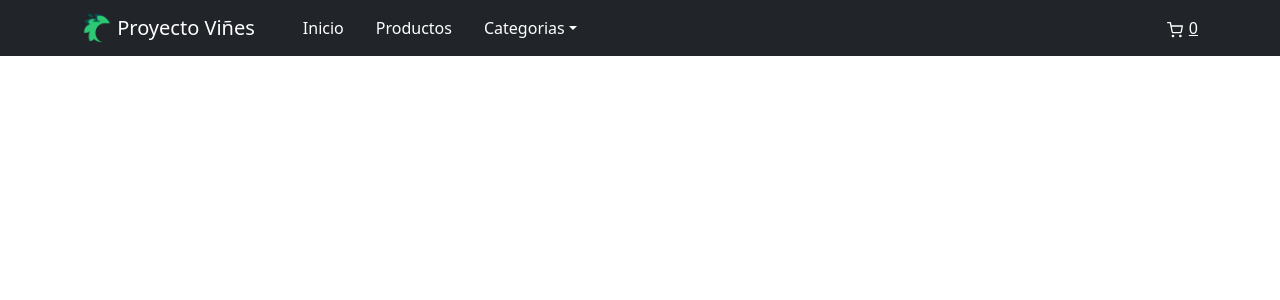
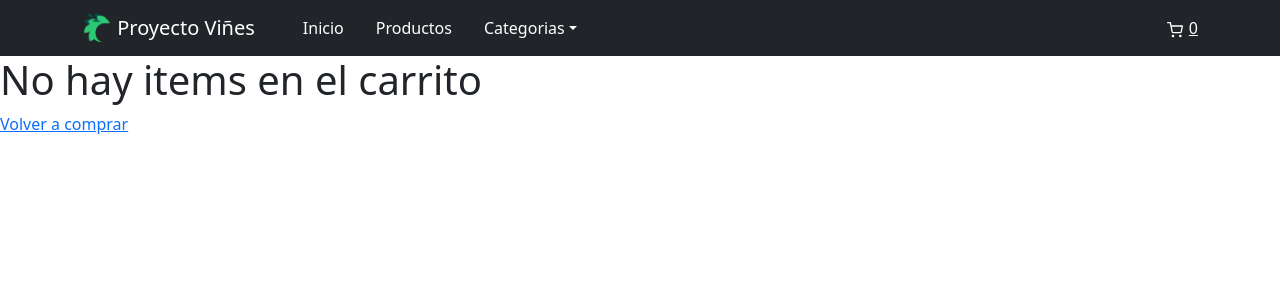
Before and after one commit to lucianovines/CHReactv2, a React (Create React App) app: page /cart in a window 1280 px wide. Shown: the top 300 px of the page. Built offline with nearby package versions, Linux system fonts and the light colour scheme.

Commit message:
cartView

```diff
--- a/src/components/cart.js
+++ b/src/components/cart.js
@@ -1,5 +1,6 @@
 import { useContext, useEffect, useState } from "react";
 import cartContext from "../context/cartContext";
+import { Link } from "react-router-dom";
 
 export default function Cart(){
     const cartInContext = useContext(cartContext);
@@ -86,6 +87,13 @@ export default function Cart(){
 </div>
 
 }
+
+    {products.length ===0 &&
+    <>
+    <h1>No hay items en el carrito</h1>
+    <Link to="/">Volver a comprar</Link>
+    </>
+    }
 </>
     )
 
```
